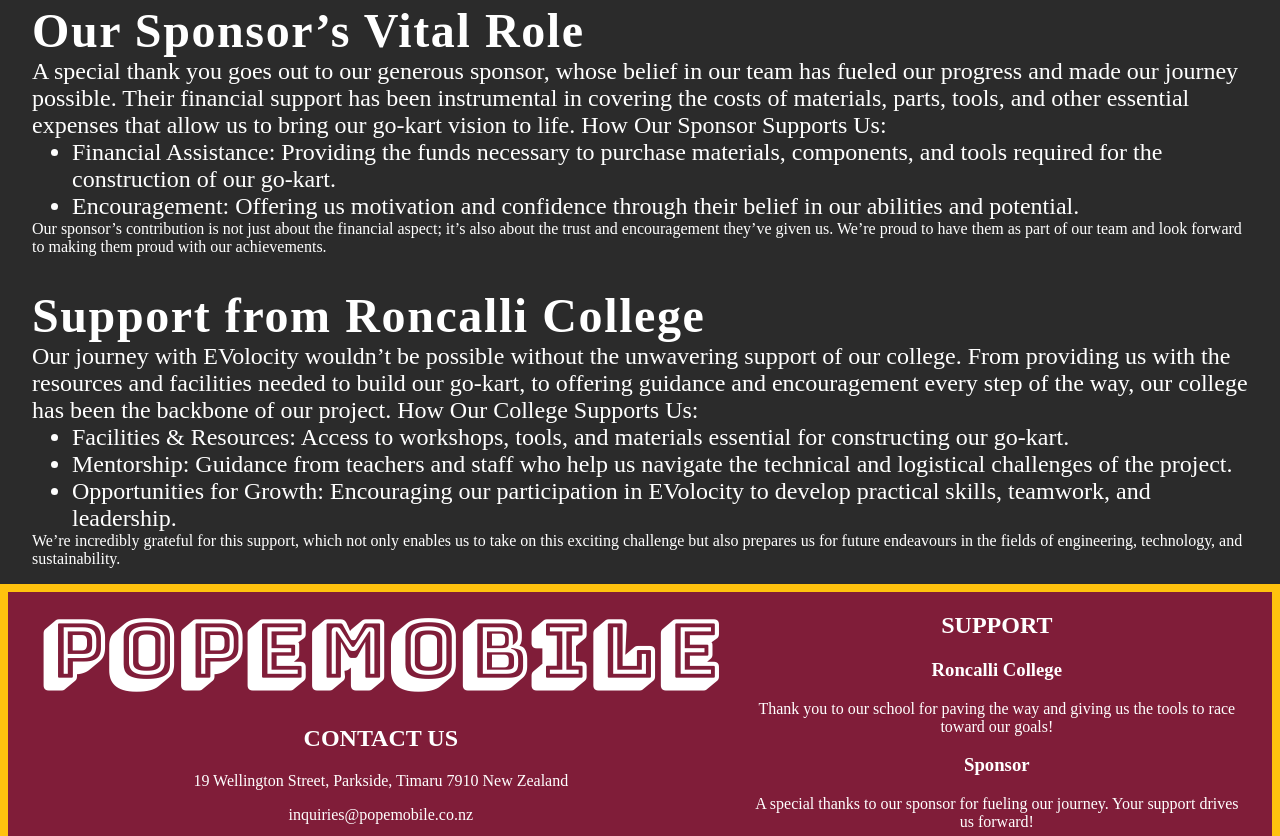
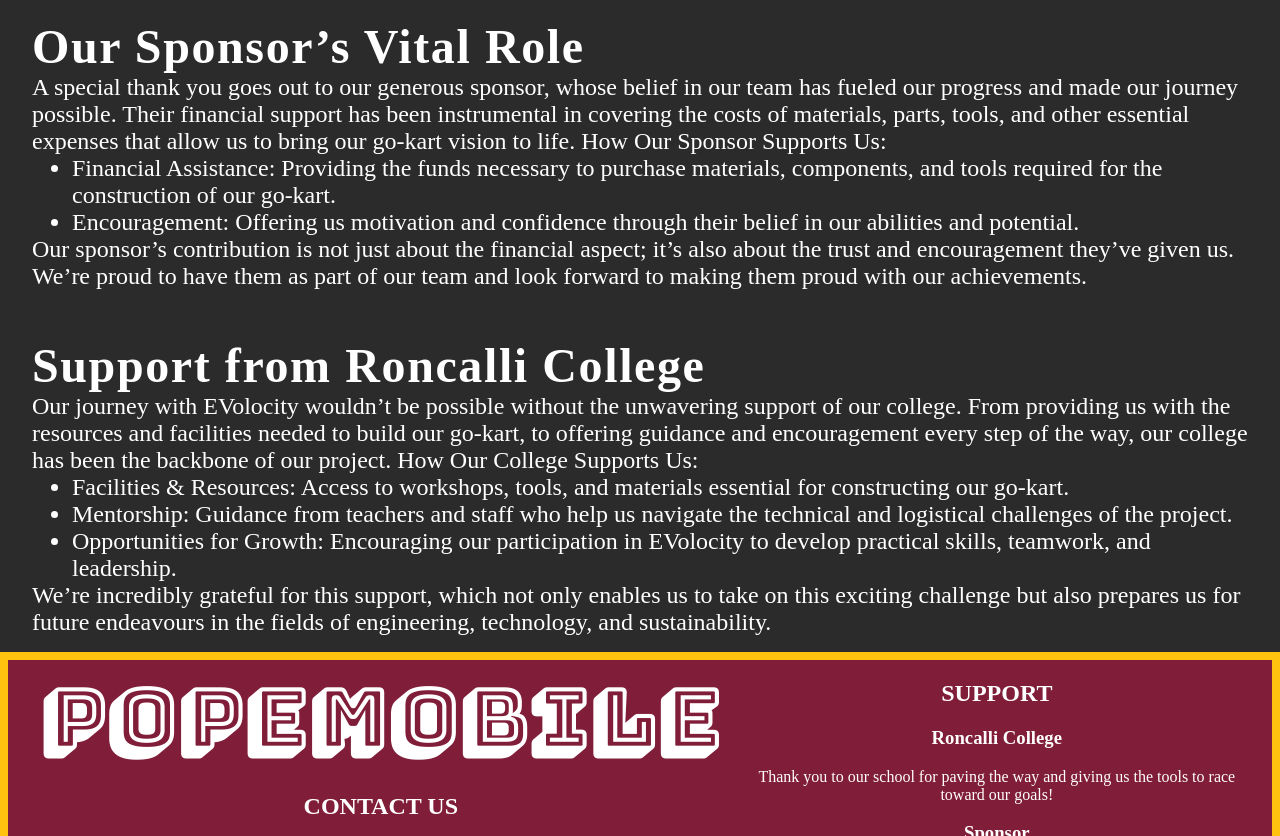
Before and after one commit to DinnerBone422/Evolocity-GoKart, a plain HTML site: page Sponsorship And Support/index.html in a window 1280 px wide. Shown: the part 634-1470 px from the top of the page. Drawn offline with nearby package versions, Linux system fonts and the light colour scheme.

Commit message:
Try Again at fixxing some formatting issues and update the margins

```diff
--- a/Sponsorship And Support/index.html
+++ b/Sponsorship And Support/index.html
@@ -78,10 +78,12 @@
             A special thank you goes out to our generous sponsor, whose belief in our team has fueled our progress and made our journey possible.
             Their financial support has been instrumental in covering the costs of materials, parts, tools, and other essential expenses that allow us to bring our go-kart vision to life.
             How Our Sponsor Supports Us:
+        </p>
         <ul>
             <li>Financial Assistance: Providing the funds necessary to purchase materials, components, and tools required for the construction of our go-kart.</li>
             <li>Encouragement: Offering us motivation and confidence through their belief in our abilities and potential.</li>
         </ul>
+        <p>
             Our sponsor’s contribution is not just about the financial aspect;
             it’s also about the trust and encouragement they’ve given us.
             We’re proud to have them as part of our team and look forward to making them proud with our achievements.
@@ -94,11 +96,13 @@
             to offering guidance and encouragement every step of the way,
             our college has been the backbone of our project.
             How Our College Supports Us:
+        </p>
         <ul>
             <li>Facilities & Resources: Access to workshops, tools, and materials essential for constructing our go-kart.</li>
             <li>Mentorship: Guidance from teachers and staff who help us navigate the technical and logistical challenges of the project.</li>
             <li>Opportunities for Growth: Encouraging our participation in EVolocity to develop practical skills, teamwork, and leadership.</li>
         </ul>
+        <p>
             We’re incredibly grateful for this support,
             which not only enables us to take on this exciting challenge but also prepares us for future endeavours in the fields of engineering, technology, and sustainability.
         </p>
--- a/global.css
+++ b/global.css
@@ -256,14 +256,14 @@
     color: var(--text-light);
 }
 
-main h1, main h2, main h3 {
-    margin: 1rem 0rem 0rem 0rem;
+main h1{
+    font-size: 3rem;
+    margin: 3rem 0rem 0rem 0rem;
+    letter-spacing: 0.1rem;
 }
 
-main h1{
-    font-size: 3rem;
-    margin: 2rem 0rem 0rem 0rem;
-    letter-spacing: 0.1rem;
+main h2, main h3 {
+    margin: 1rem 0rem 0rem 0rem;
 }
 
 main p, main ul, main li{
```
Lines whose indentation alone changed are shown as unchanged.
